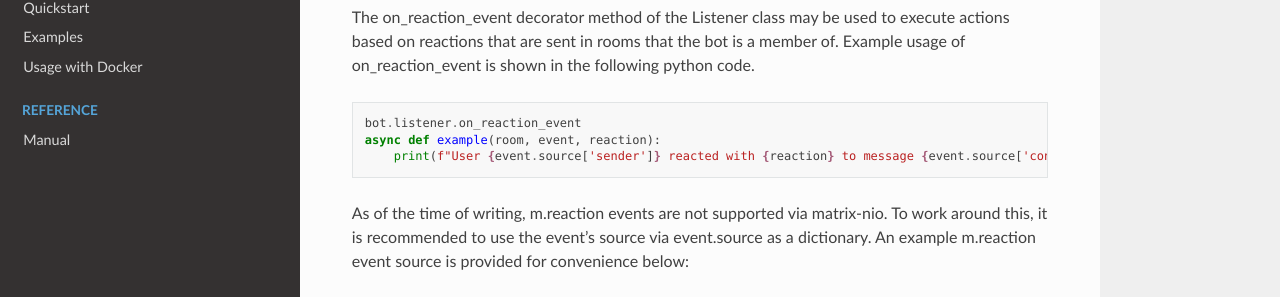
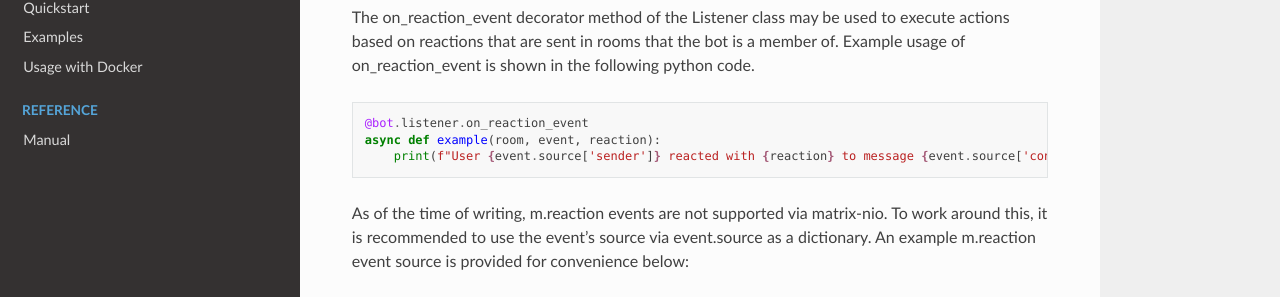
Before and after one commit to imbev/simplematrixbotlib, a Sphinx documentation site: the page built from doc/manual/listener.md, in a window 1280 px wide and 900 px high, scrolled down 713 px. Shown: the part 144-441 px from the top of the window. Built offline with Sphinx 7.4.7 and the Read the Docs theme 2.0.0, drawn with Linux system fonts in a browser that asks for light colours.

````diff
--- a/doc/manual/listener.md
+++ b/doc/manual/listener.md
@@ -21,7 +21,7 @@ When any message is sent, the function will be called with room as a [Room objec
 ### Using the on_reaction_event decorator
 The on_reaction_event decorator method of the Listener class may be used to execute actions based on reactions that are sent in rooms that the bot is a member of. Example usage of on_reaction_event is shown in the following python code.
 ```python
-bot.listener.on_reaction_event
+@bot.listener.on_reaction_event
 async def example(room, event, reaction):
     print(f"User {event.source['sender']} reacted with {reaction} to message {event.source['content']['m.relates_to']['event_id']}")
 ```
````
